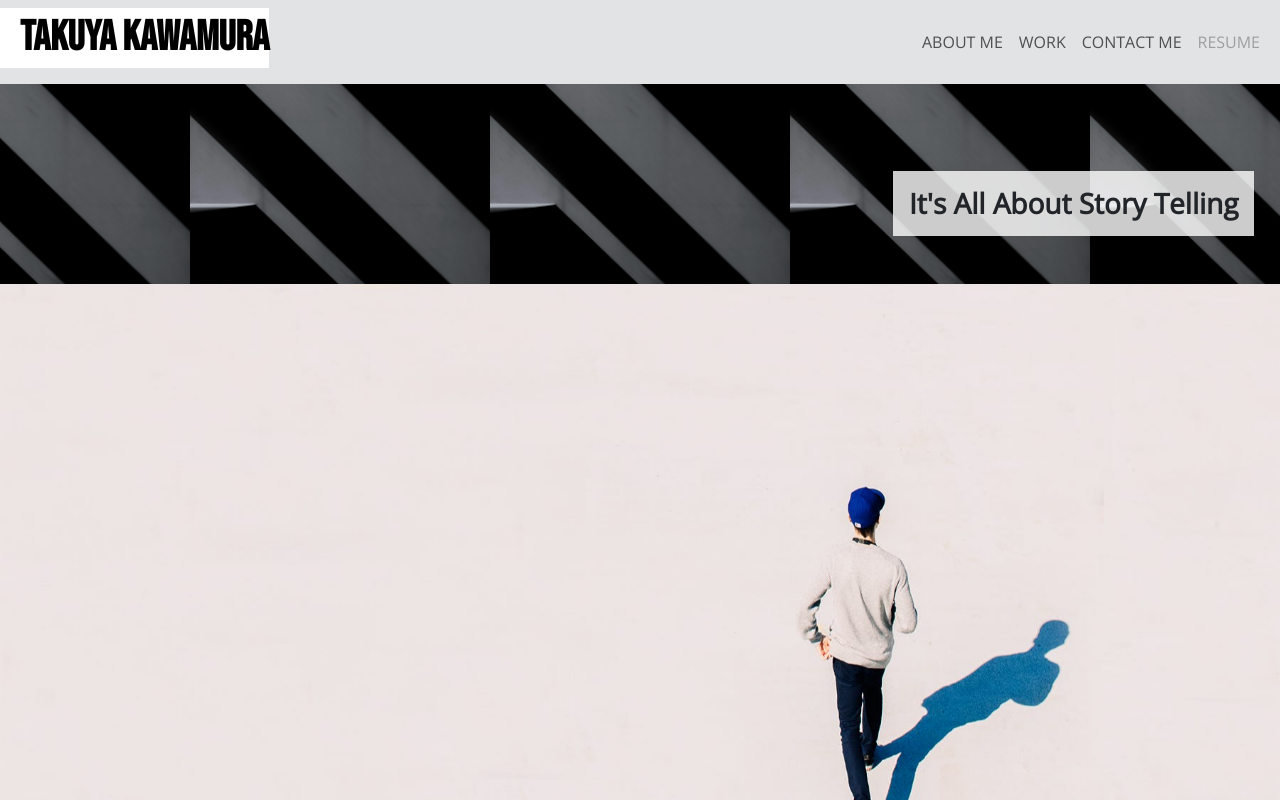
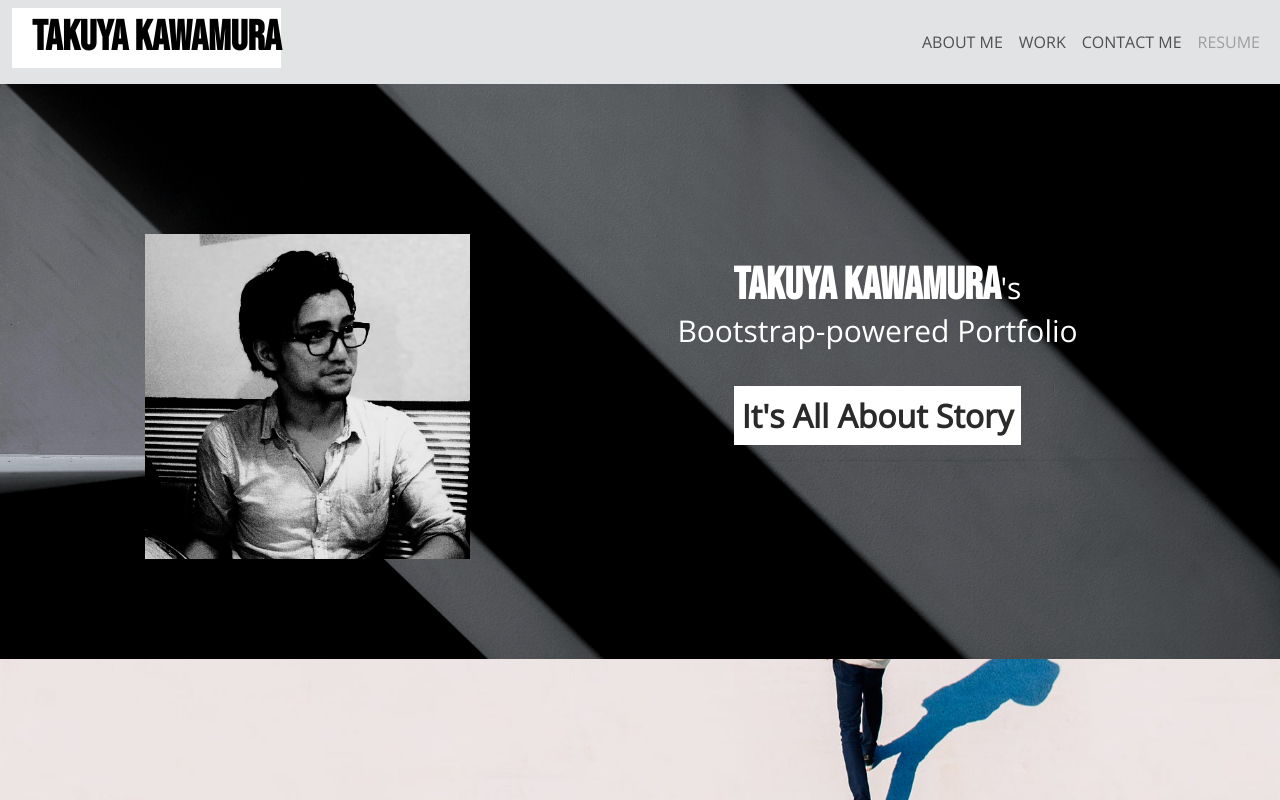
Before and after one commit to sebecjeanluc/Bootstrap-Portfolio, a plain HTML site: page index.html in a window 1280 px wide. Drawn offline with nearby package versions, Linux system fonts and the light colour scheme.

Commit message:
Read the instruction wrong and recreated the HERO section completely

```diff
--- a/css/style.css
+++ b/css/style.css
@@ -14,7 +14,7 @@
 	height: 100vh;
 }
 
-/* Custom header style */
+/* Custom nav style */
 .navbar-brand {
 	font-size: 42px;
 	font-weight: bold;
@@ -23,38 +23,51 @@
 	padding-left: 20px;
 }
 
-/* Reset header title name spacing*/
-.container,
-.container-fluid,
-.container-lg,
-.container-md,
-.container-sm,
-.container-xl,
-.container-xxl {
-	margin-left: 0;
-	padding-left: 0;
-}
-
-.masthead {
-	background-image: url(../images/key_visual02-pexels-henry-&-co-1464474.jpeg);
-	background-size: contain;
-	background-position: center;
-	background-repeat: repeat;
-	height: 200px;
-	box-sizing: border-box;
-	position: relative;
-}
-
-.masthead h2 {
-	position: absolute;
-	font-size: 28px;
-	font-weight: bold;
-	background: rgba(255, 255, 255, 0.8);
-	right: 2%;
-	bottom: 20%;
-}
-
 /* applied when it's in collapse */
 #navbarNav {
 	text-align: right;
 }
+
+/* HERO section */
+
+header.masthead {
+	position: relative;
+	width: 100%;
+	padding-top: 150px;
+	padding-bottom: 100px;
+	color: white;
+	background: url('../images/key_visual02-pexels-henry-&-co-1464474.jpeg');
+	background-position: center;
+	background-size: cover;
+}
+
+header.masthead .header-content {
+	max-width: 500px;
+	margin-bottom: 100px;
+	text-align: center;
+}
+
+header.masthead .header-content h1 {
+	font-size: 30px;
+}
+header.masthead .header-content h1 span {
+	font-size: 45px;
+	font-weight: bold;
+	font-family: 'Bebas Neue', sans-serif;
+}
+
+header.masthead .header-content h2 span {
+	color: var(--textBlack);
+	font-weight: bold;
+	background-color: var(--white);
+}
+
+header.masthead .device-container {
+	max-width: 325px;
+	margin-right: auto;
+	margin-left: auto;
+}
+
+header.masthead .device-container .screen img {
+	border-radius: 3px;
+}
--- a/index.html
+++ b/index.html
@@ -67,8 +67,22 @@
 			<header class="masthead">
 				<div class="container h-100">
 					<div class="row h-100">
-						<div class="col-lg-7 my-auto">
-							<h2 class="p-3">It's All About Story Telling</h2>
+						<div class="col-lg-5 my-auto">
+							<div class="device-container">
+								<img src="./images/pf_pic_BL.jpg" class="img-fluid" alt="" />
+							</div>
+						</div>
+						<div class="col-lg-7 my-auto p-3">
+							<div class="header-content mx-auto">
+								<h1 class="mb-5">
+									<span>Takuya Kawamura</span>'s
+									<br />
+									Bootstrap-powered Portfolio
+								</h1>
+								<h2 class="mb-5">
+									<span class="p-2">It's All About Story</span>
+								</h2>
+							</div>
 						</div>
 					</div>
 				</div>
```
